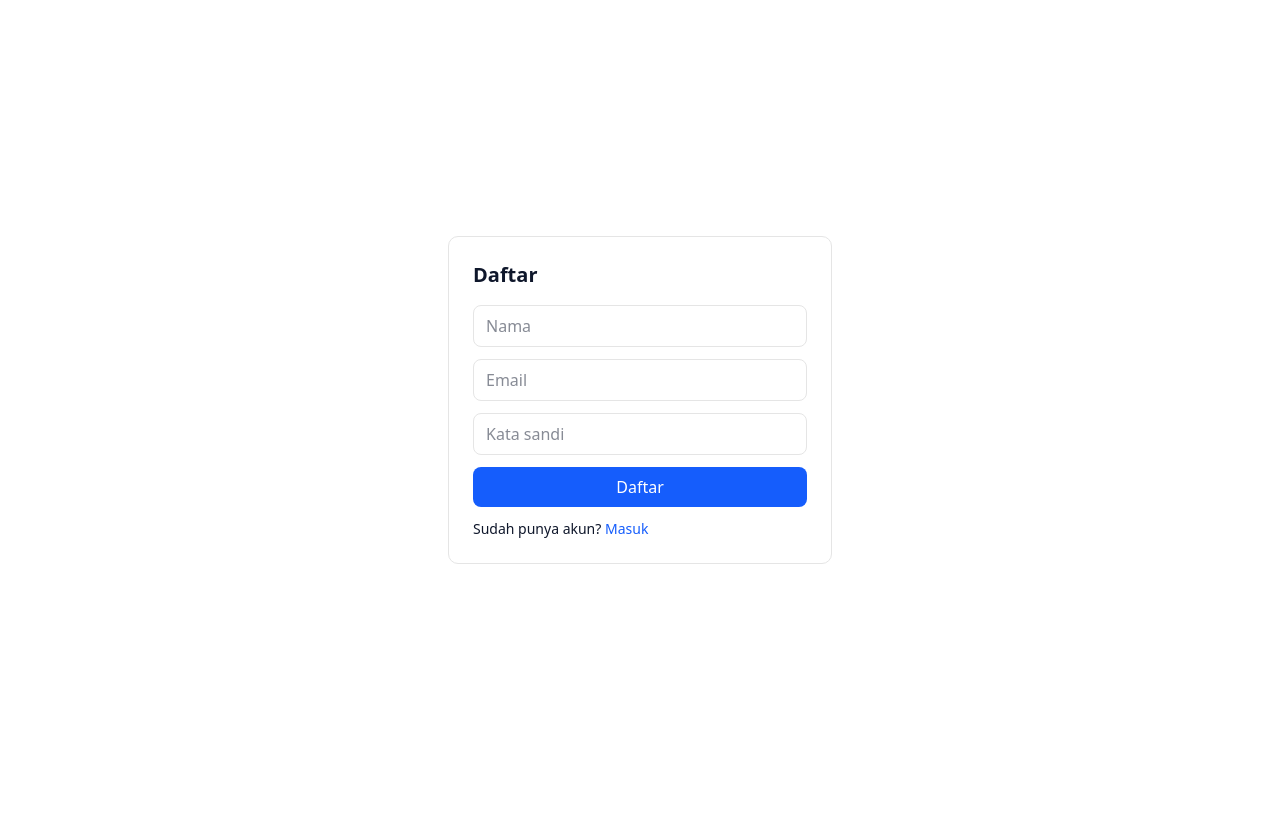
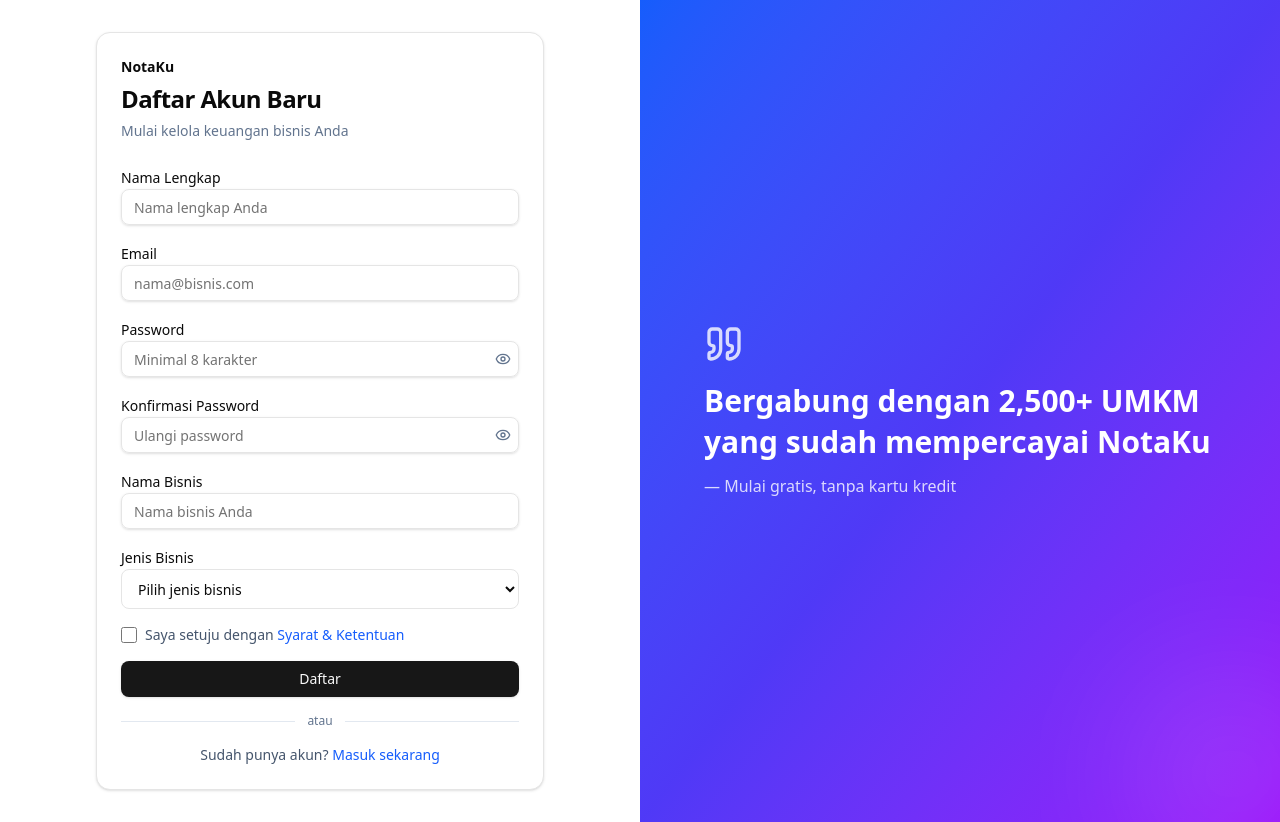
Before and after one commit to aripoya/Notaku-Frontend-Cloudflare, a Next.js app in the folder frontend/: page /register in a window 1280 px wide. Before the commit the page ends 800 px from the top, so only its background shows below. Built offline with nearby package versions, Linux system fonts and the light colour scheme.

Commit message:
feat(auth): build production-ready register page with split-screen layout and full validation

```diff
--- a/frontend/src/app/(auth)/register/page.tsx
+++ b/frontend/src/app/(auth)/register/page.tsx
@@ -1,35 +1,197 @@
 "use client";
+import { useState } from "react";
+import { useRouter } from "next/navigation";
+import { z } from "zod";
+import { useForm } from "react-hook-form";
+import { zodResolver } from "@hookform/resolvers/zod";
+import { Card, CardContent, CardHeader, CardTitle } from "@/components/ui/card";
+import { Label } from "@/components/ui/label";
+import { Input } from "@/components/ui/input";
+import { Button } from "@/components/ui/button";
+import { toast } from "sonner";
 import Link from "next/link";
-import { useState } from "react";
+import { Eye, EyeOff, Loader2, Quote } from "lucide-react";
+import { mockApi } from "@/lib/mockApi";
+
+const registerSchema = z
+  .object({
+    name: z.string().min(2, "Nama minimal 2 karakter"),
+    email: z.string().email("Email tidak valid"),
+    password: z.string().min(8, "Password minimal 8 karakter"),
+    confirmPassword: z.string(),
+    businessName: z.string().min(2, "Nama bisnis minimal 2 karakter"),
+    businessType: z.string().min(1, "Pilih jenis bisnis"),
+    agreeToTerms: z.boolean().refine((val) => val === true, {
+      message: "Anda harus menyetujui syarat & ketentuan",
+    }),
+  })
+  .refine((data) => data.password === data.confirmPassword, {
+    message: "Password tidak cocok",
+    path: ["confirmPassword"],
+  });
+
+type RegisterFormData = z.infer<typeof registerSchema>;
 
 export default function RegisterPage() {
-  const [email, setEmail] = useState("");
-  const [password, setPassword] = useState("");
-  const [name, setName] = useState("");
-  const [loading, setLoading] = useState(false);
+  const router = useRouter();
+  const [showPassword, setShowPassword] = useState(false);
+  const [showConfirmPassword, setShowConfirmPassword] = useState(false);
+  const [isLoading, setIsLoading] = useState(false);
 
-  const onSubmit = async (e: React.FormEvent) => {
-    e.preventDefault();
-    setLoading(true);
+  const {
+    register,
+    handleSubmit,
+    formState: { errors },
+  } = useForm<RegisterFormData>({
+    resolver: zodResolver(registerSchema),
+    defaultValues: { agreeToTerms: false },
+  });
+
+  const onSubmit = async (data: RegisterFormData) => {
     try {
-      // TODO: integrate with Workers /api/auth/register
+      setIsLoading(true);
+      const result = await mockApi.register({
+        email: data.email,
+        password: data.password,
+        name: data.name,
+        businessName: data.businessName,
+      });
+      localStorage.setItem("auth_token", result.token);
+      localStorage.setItem("user", JSON.stringify(result.user));
+      toast.success("Registrasi berhasil!", { description: "Mengalihkan ke dashboard..." });
+      setTimeout(() => router.push("/dashboard"), 1000);
+    } catch (error: any) {
+      toast.error("Registrasi gagal", { description: error?.message || "Terjadi kesalahan" });
     } finally {
-      setLoading(false);
+      setIsLoading(false);
     }
   };
 
   return (
-    <div className="min-h-screen flex items-center justify-center px-4">
-      <form onSubmit={onSubmit} className="w-full max-w-sm border rounded-lg p-6 bg-white dark:bg-slate-900">
-        <h1 className="text-xl font-bold">Daftar</h1>
-        <div className="mt-4 space-y-3">
-          <input type="text" placeholder="Nama" value={name} onChange={(e)=>setName(e.target.value)} className="w-full border rounded-md px-3 py-2" required/>
-          <input type="email" placeholder="Email" value={email} onChange={(e)=>setEmail(e.target.value)} className="w-full border rounded-md px-3 py-2" required/>
-          <input type="password" placeholder="Kata sandi" value={password} onChange={(e)=>setPassword(e.target.value)} className="w-full border rounded-md px-3 py-2" required/>
-          <button disabled={loading} className="w-full px-4 py-2 rounded-md bg-blue-600 text-white">{loading?"Memproses...":"Daftar"}</button>
+    <div className="min-h-screen grid grid-cols-1 md:grid-cols-2">
+      {/* Left: Form */}
+      <div className="flex items-center justify-center p-6 sm:p-8">
+        <Card className="w-full max-w-md">
+          <CardHeader>
+            <div className="text-sm font-semibold">NotaKu</div>
+            <CardTitle className="text-2xl">Daftar Akun Baru</CardTitle>
+            <p className="text-sm text-slate-500">Mulai kelola keuangan bisnis Anda</p>
+          </CardHeader>
+          <CardContent>
+            <form onSubmit={handleSubmit(onSubmit)} className="space-y-4">
+              {/* Nama Lengkap */}
+              <div className="space-y-2">
+                <Label htmlFor="name">Nama Lengkap</Label>
+                <Input id="name" type="text" placeholder="Nama lengkap Anda" {...register("name")} aria-invalid={!!errors.name} />
+                {errors.name && <p className="text-sm text-red-600">{errors.name.message}</p>}
+              </div>
+
+              {/* Email */}
+              <div className="space-y-2">
+                <Label htmlFor="email">Email</Label>
+                <Input id="email" type="email" placeholder="nama@bisnis.com" {...register("email")} aria-invalid={!!errors.email} />
+                {errors.email && <p className="text-sm text-red-600">{errors.email.message}</p>}
+              </div>
+
+              {/* Password */}
+              <div className="space-y-2">
+                <Label htmlFor="password">Password</Label>
+                <div className="relative">
+                  <Input id="password" type={showPassword ? "text" : "password"} placeholder="Minimal 8 karakter" {...register("password")} aria-invalid={!!errors.password} />
+                  <button type="button" aria-label={showPassword ? "Sembunyikan password" : "Tampilkan password"} className="absolute inset-y-0 right-2 flex items-center text-slate-500 hover:text-slate-700" onClick={() => setShowPassword((s) => !s)}>
+                    {showPassword ? <EyeOff className="w-4 h-4" /> : <Eye className="w-4 h-4" />}
+                  </button>
+                </div>
+                {errors.password && <p className="text-sm text-red-600">{errors.password.message}</p>}
+              </div>
+
+              {/* Konfirmasi Password */}
+              <div className="space-y-2">
+                <Label htmlFor="confirmPassword">Konfirmasi Password</Label>
+                <div className="relative">
+                  <Input id="confirmPassword" type={showConfirmPassword ? "text" : "password"} placeholder="Ulangi password" {...register("confirmPassword")} aria-invalid={!!errors.confirmPassword} />
+                  <button type="button" aria-label={showConfirmPassword ? "Sembunyikan password" : "Tampilkan password"} className="absolute inset-y-0 right-2 flex items-center text-slate-500 hover:text-slate-700" onClick={() => setShowConfirmPassword((s) => !s)}>
+                    {showConfirmPassword ? <EyeOff className="w-4 h-4" /> : <Eye className="w-4 h-4" />}
+                  </button>
+                </div>
+                {errors.confirmPassword && <p className="text-sm text-red-600">{errors.confirmPassword.message}</p>}
+              </div>
+
+              {/* Nama Bisnis */}
+              <div className="space-y-2">
+                <Label htmlFor="businessName">Nama Bisnis</Label>
+                <Input id="businessName" type="text" placeholder="Nama bisnis Anda" {...register("businessName")} aria-invalid={!!errors.businessName} />
+                {errors.businessName && <p className="text-sm text-red-600">{errors.businessName.message}</p>}
+              </div>
+
+              {/* Jenis Bisnis */}
+              <div className="space-y-2">
+                <Label htmlFor="businessType">Jenis Bisnis</Label>
+                <select id="businessType" {...register("businessType")} className="flex h-10 w-full rounded-md border border-input bg-background px-3 py-2 text-sm ring-offset-background focus-visible:outline-none focus-visible:ring-2 focus-visible:ring-ring focus-visible:ring-offset-2" aria-invalid={!!errors.businessType}>
+                  <option value="">Pilih jenis bisnis</option>
+                  <option value="warung">Warung/Toko</option>
+                  <option value="cafe">Cafe/Restoran</option>
+                  <option value="online">Online Shop</option>
+                  <option value="jasa">Jasa</option>
+                  <option value="lainnya">Lainnya</option>
+                </select>
+                {errors.businessType && <p className="text-sm text-red-600">{errors.businessType.message}</p>}
+              </div>
+
+              {/* Agree to Terms */}
+              <div className="space-y-2">
+                <label className="flex items-start gap-2 text-sm text-slate-600">
+                  <input type="checkbox" className="mt-0.5 h-4 w-4 rounded border-slate-300" {...register("agreeToTerms")} />
+                  <span>
+                    Saya setuju dengan{" "}
+                    <Link href="/terms" className="text-blue-600 hover:underline">
+                      Syarat & Ketentuan
+                    </Link>
+                  </span>
+                </label>
+                {errors.agreeToTerms && <p className="text-sm text-red-600">{errors.agreeToTerms.message}</p>}
+              </div>
+
+              {/* Submit */}
+              <Button type="submit" className="w-full" disabled={isLoading}>
+                {isLoading ? (
+                  <span className="inline-flex items-center gap-2">
+                    <Loader2 className="w-4 h-4 animate-spin" /> Memproses...
+                  </span>
+                ) : (
+                  "Daftar"
+                )}
+              </Button>
+
+              {/* Divider */}
+              <div className="flex items-center gap-3">
+                <span className="h-px flex-1 bg-slate-200" />
+                <span className="text-xs text-slate-500">atau</span>
+                <span className="h-px flex-1 bg-slate-200" />
+              </div>
+
+              {/* Login */}
+              <p className="text-center text-sm text-slate-600">
+                Sudah punya akun?{" "}
+                <Link href="/auth/login" className="text-blue-600 hover:underline">
+                  Masuk sekarang
+                </Link>
+              </p>
+            </form>
+          </CardContent>
+        </Card>
+      </div>
+
+      {/* Right: Quote */}
+      <div className="hidden md:flex items-center justify-center p-8 relative overflow-hidden">
+        <div className="absolute inset-0 bg-gradient-to-br from-blue-600 via-indigo-600 to-purple-600" />
+        <div className="relative max-w-lg text-white">
+          <Quote className="w-10 h-10 opacity-80" />
+          <p className="mt-4 text-3xl font-bold leading-snug">Bergabung dengan 2,500+ UMKM yang sudah mempercayai NotaKu</p>
+          <p className="mt-3 text-white/80">— Mulai gratis, tanpa kartu kredit</p>
         </div>
-        <p className="text-sm mt-3">Sudah punya akun? <Link href="/login" className="text-blue-600">Masuk</Link></p>
-      </form>
+        <div className="pointer-events-none absolute -bottom-16 -right-16 h-56 w-56 rounded-full bg-white/10 blur-3xl" />
+      </div>
     </div>
   );
 }
```
